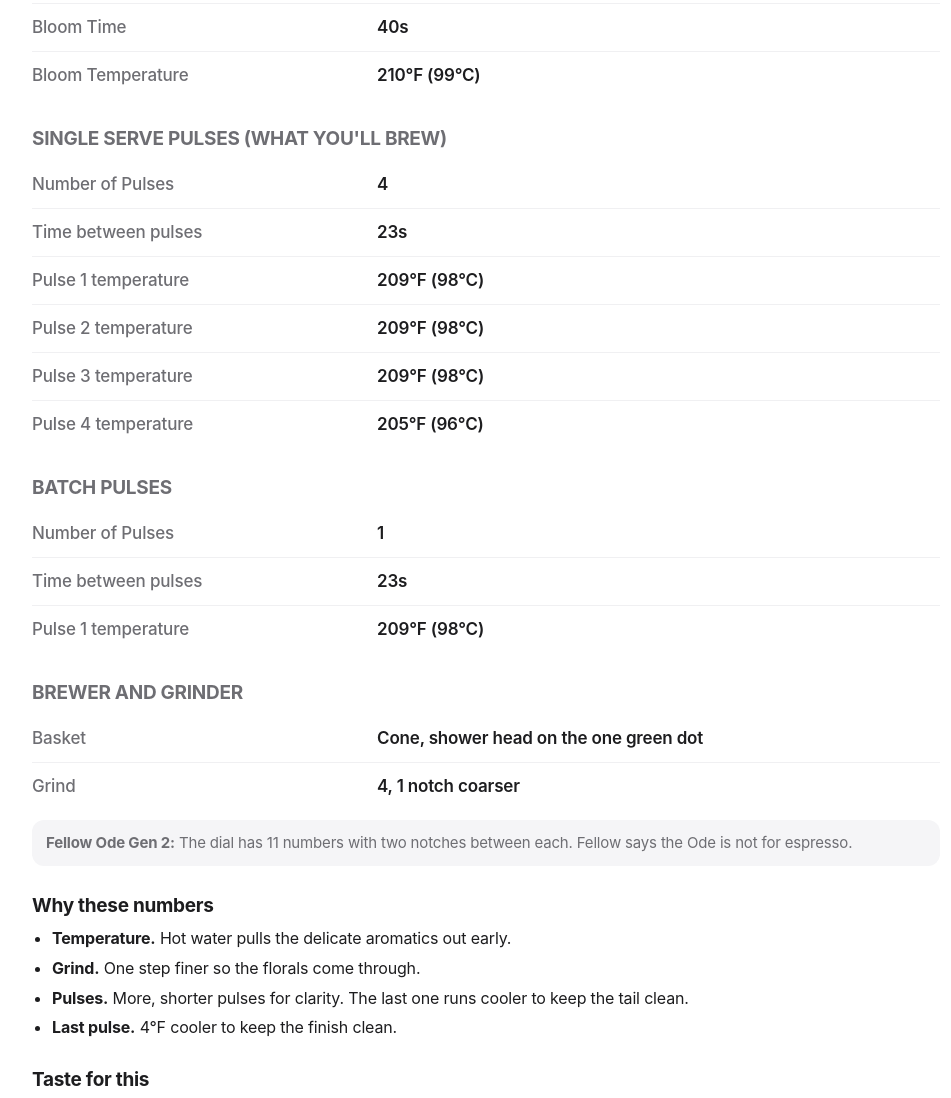
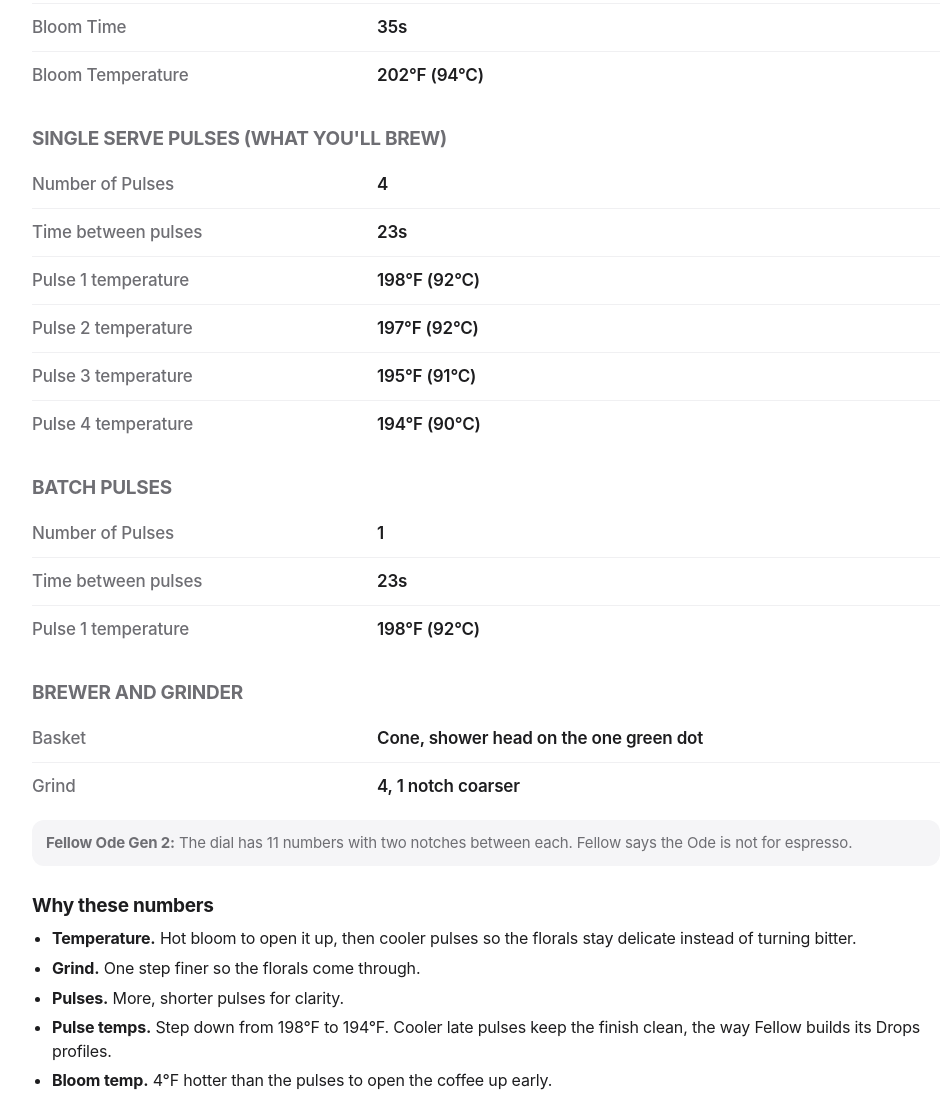
Before and after one commit to itsnickbrown/brewguide, a plain HTML site: page index.html in a window 1280 px wide. Shown: the part 1685-2783 px from the top of the page, without its empty margins (154-1105 px from the left). Drawn offline with Linux system fonts and the light colour scheme.

Commit message:
Recalibrate Aiden profiles against Fellow Drops; stepped pulse temps; decaf option
Co-Authored-By: Claude Opus 5.5 <noreply@anthropic.com>
Claude-Session: https://claude.ai/code/session_019LtQNSyvRBcBbkJr7N8k8i

```diff
--- a/brew.js
+++ b/brew.js
@@ -183,7 +183,7 @@ const GRINDERS = {
 
 function roastSteps(g, method) { const r = g.roastStep; return typeof r === "number" ? r : (method === "espresso" ? r.espresso : r.other); }
 const ROAST_OFFSET = { light: -1, medium: 0, mediumdark: 1, dark: 2 };
-const FAMILY_GRIND = { floral: -1, citrus: 0, stone: 0, berry: 1, choc: 0, heavy: 1, roasty: 1 };
+const FAMILY_GRIND = { floral: -1, citrus: -1, stone: 0, berry: 1, choc: 0, heavy: 1, roasty: 1 };
 
 function fmtSetting(g, v) {
   const r = Math.round(v * 1000) / 1000;
@@ -211,6 +211,7 @@ function grindFor(gid, method, s, fam, extraMicro = 0) {
   if (method !== "espresso") v += (FAMILY_GRIND[fam] || 0) * g.micro;
   if (method === "espresso" && s.age === "fresh") v += g.micro; // very fresh coffee runs fast and gassy
   if (method === "espresso" && s.age === "old") v -= g.micro;
+  if (s.decaf === "yes") v -= (method === "espresso" ? 1 : 2) * g.micro; // decaf extracts fast, so grind finer
   v += extraMicro * g.micro;
   v = Math.min(g.max, Math.max(g.min, Math.round(v / g.step) * g.step));
   let note = g.note;
@@ -224,14 +225,16 @@ const temp = t => `${F(t)} (${C(t)})`;
 const g1 = n => Math.round(n * 10) / 10;
 
 /* ---------------- Fellow Aiden ---------------- */
+/* Calibrated against Fellow's own Drops profiles (Nov 2026): cooler pulses than most
+   pour over guides, a hotter bloom, and pulse temps that step down through the brew. */
 const AIDEN = {
-  floral: { t: 209, r: 16.5, bR: 3, bS: 40, bT: +2, p: 4, gap: 23, last: -4 },
-  citrus: { t: 207, r: 16.5, bR: 2.5, bS: 35, bT: 0, p: 4, gap: 25, last: 0 },
-  stone:  { t: 205, r: 16, bR: 2.5, bS: 35, bT: 0, p: 3, gap: 25, last: 0 },
-  berry:  { t: 203, r: 16, bR: 3, bS: 40, bT: 0, p: 2, gap: 28, last: 0 },
-  choc:   { t: 204, r: 16, bR: 2, bS: 30, bT: 0, p: 3, gap: 23, last: 0 },
-  heavy:  { t: 202, r: 15.5, bR: 2, bS: 30, bT: 0, p: 2, gap: 28, last: +3 },
-  roasty: { t: 197, r: 16.5, bR: 2, bS: 25, bT: -3, p: 2, gap: 23, last: 0 },
+  floral: { t: 198, r: 16.5, bR: 2.5, bS: 35, bT: +4, p: 4, gap: 23, fall: 4 },
+  citrus: { t: 200, r: 16.5, bR: 2, bS: 40, bT: +5, p: 3, gap: 28, fall: 6 },
+  stone:  { t: 201, r: 16, bR: 2.5, bS: 40, bT: +1, p: 3, gap: 28, fall: 3 },
+  berry:  { t: 196, r: 16, bR: 3, bS: 45, bT: +2, p: 2, gap: 28, fall: 2 },
+  choc:   { t: 202, r: 16, bR: 2.5, bS: 35, bT: +3, p: 3, gap: 23, fall: 2 },
+  heavy:  { t: 202, r: 15.5, bR: 2, bS: 30, bT: +2, p: 2, gap: 28, fall: 0 },
+  roasty: { t: 195, r: 16.5, bR: 2, bS: 25, bT: -2, p: 2, gap: 23, fall: 0 },
 };
 function aidenRecipe(s) {
   const { fam, why } = familyFor(s);
@@ -246,7 +249,7 @@ function aidenRecipe(s) {
   const batch = s.size === "batch";
   const g = grindFor(s.grinder, batch ? "aidenBatch" : "aidenSingle", s, fam);
   const bloomT = cap(a.t + (a.bT || 0));
-  const singleT = Array.from({ length: a.p }, (_, i) => i === a.p - 1 && a.last ? cap(a.t + a.last) : a.t);
+  const singleT = Array.from({ length: a.p }, (_, i) => cap(a.t - (a.p > 1 ? Math.round(a.fall * i / (a.p - 1)) : 0)));
   const batchT = a.t;
   const all = [bloomT, batchT, ...singleT];
   const mixed = all.some(x => x !== all[0]);
@@ -277,7 +280,9 @@ function aidenRecipe(s) {
       ["Grind", g.text],
     ] },
   ];
-  if (a.last) why2.push(["Last pulse", a.last < 0 ? `${Math.abs(a.last)}°F cooler to keep the finish clean.` : `${a.last}°F hotter for a fuller finish.`]);
+  if (a.fall) why2.push(["Pulse temps", `Step down from ${singleT[0]}°F to ${singleT[singleT.length - 1]}°F. Cooler late pulses keep the finish clean, the way Fellow builds its Drops profiles.`]);
+  if (bloomT > a.t) why2.push(["Bloom temp", `${bloomT - a.t}°F hotter than the pulses to open the coffee up early.`]);
+  if (s.decaf === "yes") why2.push(["Decaf", "Ground finer. Decaf beans are more porous and extract faster, so they need less room."]);
   const rows = sections.flatMap(x => x.rows);
   const name = shortName(s, fam);
   return { fam, why, why2: famWhy(fam, "aiden").concat(why2), rows, sections, grind: g, name,
@@ -285,10 +290,10 @@ function aidenRecipe(s) {
 }
 function famWhy(fam, m) {
   const t = {
-    floral: [["Temperature", "Hot water pulls the delicate aromatics out early."], ["Grind", "One step finer so the florals come through."], ["Pulses", "More, shorter pulses for clarity. The last one runs cooler to keep the tail clean."]],
-    citrus: [["Ratio", "A little open so the acidity reads clean, not sharp."], ["Pulses", "Four pulses to build a full middle under the brightness."]],
+    floral: [["Temperature", "Hot bloom to open it up, then cooler pulses so the florals stay delicate instead of turning bitter."], ["Grind", "One step finer so the florals come through."], ["Pulses", "More, shorter pulses for clarity."]],
+    citrus: [["Ratio", "A little open so the acidity reads clean, not sharp."], ["Temperature", "Pulses step down hard so the acidity stays juicy, not sharp."], ["Grind", "One step finer to build sweetness under the brightness."]],
     stone:  [["Everything", "Close to defaults. Stone fruit coffees need a full, even extraction to taste sweet instead of tart."]],
-    berry:  [["Temperature", "A bit lower so fermented fruit doesn't turn boozy."], ["Grind", "One step coarser and fewer pulses so the fruit stays distinct instead of muddy."]],
+    berry:  [["Temperature", "Cooler so fermented fruit doesn't turn boozy."], ["Bloom", "Long and wet to settle a coffee that's often full of gas."], ["Grind", "One step coarser and fewer pulses so the fruit stays distinct instead of muddy."]],
     choc:   [["Everything", "Close to defaults. Chocolate and caramel sit in the middle of the extraction."]],
     heavy:  [["Ratio", "Tighter for body."], ["Grind", "One step coarser, with longer gaps between pulses for contact time."]],
     roasty: [["Temperature", "Lower to keep ash and smoke down."], ["Grind", "Coarser so the bitter compounds stay in the grounds."]],
@@ -452,7 +457,7 @@ if (typeof document !== "undefined") (function () {
   const esc = x => String(x).replace(/[&<>"]/g, c => ({ "&": "&amp;", "<": "&lt;", ">": "&gt;", '"': "&quot;" }[c]));
   const opt = (v, t, sel) => `<option value="${esc(v)}"${v === sel ? " selected" : ""}>${esc(t)}</option>`;
 
-  const DEF = { origin: "ethiopia", region: "", process: "washed", varietal: "", roast: "light", age: "peak", notes: [],
+  const DEF = { origin: "ethiopia", region: "", process: "washed", varietal: "", roast: "light", age: "peak", decaf: "no", notes: [],
     grinder: MODE === "espresso" ? "baratza-encore-esp" : "fellow-ode-2", size: "single", dripper: "v60", cups: "1", basket: "unpressurized" };
   let s = { ...DEF };
   try { const h = new URLSearchParams(location.hash.slice(1)); h.forEach((v, k) => { if (k in DEF) s[k] = k === "notes" ? v.split(",").filter(x => FAMILIES[x]) : v; }); } catch (_) {}
@@ -471,6 +476,7 @@ if (typeof document !== "undefined") (function () {
     $("varietal").innerHTML = opt("", VARIETALS[""], s.varietal) + vs.map(k => opt(k, VARIETALS[k], s.varietal)).join("");
     $("varietal").disabled = !vs.length;
     $("age").innerHTML = Object.entries(AGES).map(([k, v]) => opt(k, v, s.age)).join("");
+    if ($("decaf")) $("decaf").value = s.decaf;
     const gs = Object.entries(GRINDERS);
     $("grinder").innerHTML = gs.map(([k, g]) => opt(k, g.name, s.grinder)).join("");
     document.querySelectorAll("[data-roast]").forEach(b => b.classList.toggle("on", b.dataset.roast === s.roast));
--- a/index.html
+++ b/index.html
@@ -18,6 +18,7 @@
 <label>Process<select id="process"></select></label>
 <label>Varietal<select id="varietal"></select></label>
 <label>Roast date<select id="age"></select></label>
+<label>Decaf?<select id="decaf"><option value="no">No</option><option value="yes">Yes, decaf</option></select></label>
 </div>
 <div class="row2"><div><div class="lbl">Roast level</div><div class="segmented"><button type="button" class="chip" data-roast="light">Light</button><button type="button" class="chip" data-roast="medium">Medium</button><button type="button" class="chip" data-roast="mediumdark">Medium dark</button><button type="button" class="chip" data-roast="dark">Dark</button></div></div></div>
 <div class="row2"><div><div class="lbl">What does the bag say? (optional)</div><div class="notes" id="notes"></div>
@@ -39,4 +40,4 @@
 <section class="faq"><h2>Questions</h2><details><summary>Why start from the coffee and not the machine?</summary><p>Fellow&#x27;s presets are built around roast level. Two light roasts can need different settings. A washed Ethiopian wants hot water and lots of agitation to show its florals. A natural from the same farm muddles if you push it that hard. Starting from the origin and process gets you closer on the first brew.</p></details><details><summary>What if my grinder isn&#x27;t listed?</summary><p>Use the grinder closest to yours and treat the number as a direction. Most grinders work in the same order: lower is finer. If the cup is sour, go finer. If it&#x27;s bitter, go coarser.</p></details><details><summary>Single serve or batch?</summary><p>Single serve uses the cone basket and pulses matter. Batch uses the flat bottom basket and one pulse. Batch beds drain faster, so the grind is usually a step coarser on the dial and you adjust from taste.</p></details><details><summary>Why one change at a time?</summary><p>If you change the grind and the temperature together and the cup gets better, you don&#x27;t know which one did it. One change per brew gets you to a great cup faster.</p></details></section>
 </main><footer><div class="wrap">Built by Nick Brown. Grind settings come from each maker's own guide. Recipes are starting points, so taste and adjust.</div></footer>
 <script data-goatcounter="https://brewguide.goatcounter.com/count" async src="//gc.zgo.at/count.js"></script>
-<script src="brew.js?v=6"></script></body></html>
+<script src="brew.js?v=7"></script></body></html>
```
Also changed, not shown: espresso.html (+2 -1 lines), pour-over.html (+2 -1 lines).
